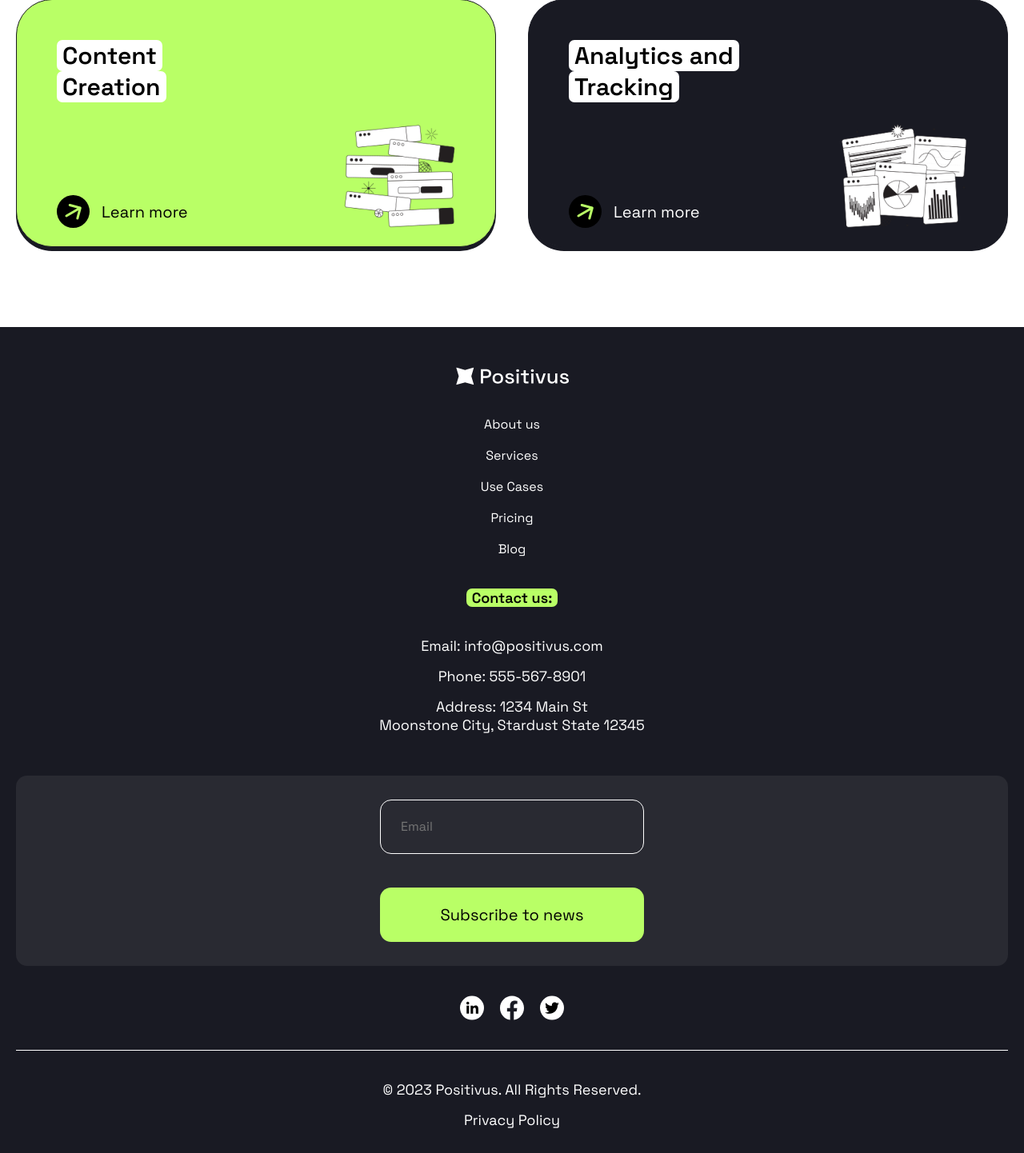
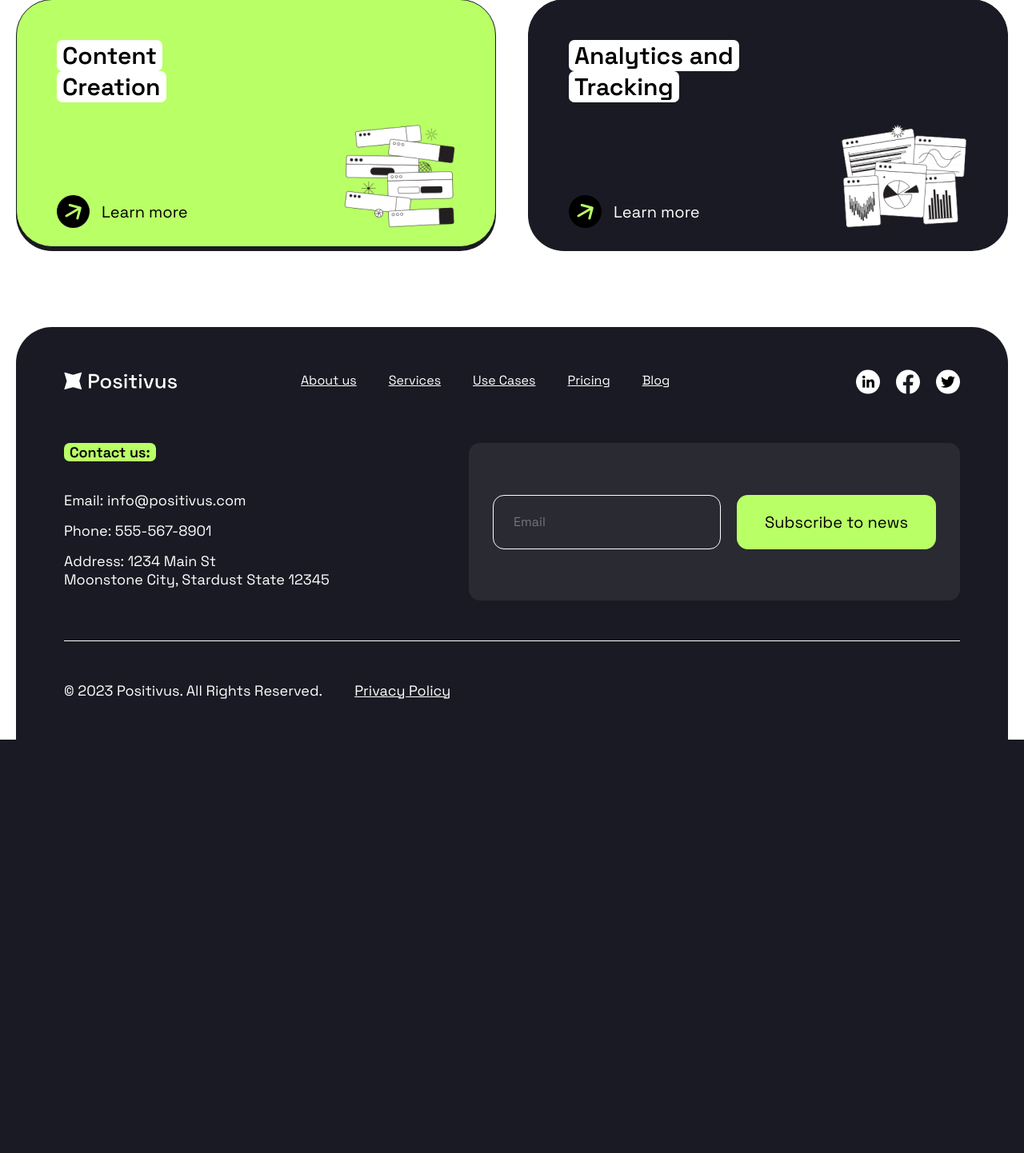
Before and after one commit to StanislavBaranyk/positivus, a PHP site: page /services.php in a window 1280 px wide. Shown: the part 977-2419 px from the top of the page at 80% size. After the commit the page ends 1902 px from the top, so only its background shows below. Run offline with PHP 8.4, Linux system fonts and the light colour scheme.

Commit message:
new code

```diff
--- a/action.php
+++ b/action.php
@@ -13,6 +13,7 @@ function dataCheck($name, $email, $message)
         $response['responseText'] = '<p>Hello: ' . $name . ', we get your data</p> <br>
              <p>You are email: ' . $email . '</p><br>
             <p>You are comment: ' . $message . '</p><br>';
+
     }
 
     echo json_encode($response);
--- a/adaptive.css
+++ b/adaptive.css
@@ -9,12 +9,13 @@
   }
 }
 @media screen and (min-width: 768px) {
-  .footer-contact-form {
+  footer .container .footer-box .section-items .footer-contact .footer-contact-form {
     flex-direction: row;
     align-items: center;
     gap: 20px;
+    justify-content: center;
   }
-  .footer-contact-form input {
+  footer .container .footer-box .section-items .footer-contact .footer-contact-form input {
     margin-bottom: 0;
   }
   .services .container .section-items .services-cards {
@@ -40,6 +41,59 @@
   }
 }
 @media screen and (min-width: 992px) {
+  footer .container .footer-box .section-items {
+    position: relative;
+  }
+  footer .container .footer-box .section-items .footer-header {
+    flex-direction: row;
+    align-items: center;
+    gap: 155px;
+  }
+  footer .container .footer-box .section-items .footer-header .header-logo {
+    margin-bottom: 0;
+  }
+  footer .container .footer-box .section-items .footer-header .footer-nav ul {
+    display: flex;
+    flex-direction: row;
+    align-items: center;
+    gap: 40px;
+  }
+  footer .container .footer-box .section-items .footer-header .footer-nav ul .nav-item:not(:last-child) {
+    margin-bottom: 0;
+  }
+  footer .container .footer-box .section-items .footer-header .footer-nav ul .nav-item .nav-link {
+    text-decoration: underline;
+  }
+  footer .container .footer-box .section-items .footer-icons {
+    position: absolute;
+    max-width: 130px;
+    width: 100%;
+    height: 31px;
+    top: -0.5%;
+    right: 0;
+  }
+  footer .container .footer-box .section-items .footer-contact {
+    flex-direction: row;
+    justify-content: space-between;
+  }
+  footer .container .footer-box .section-items .footer-contact .footer-contact-info {
+    align-items: start;
+  }
+  footer .container .footer-box .section-items .footer-contact .footer-contact-info .list-items .list-item .section-paragraph {
+    text-align: start;
+  }
+  footer .container .footer-box .section-items .footer-bottom {
+    display: flex;
+    flex-direction: row;
+    align-items: center;
+    gap: 40px;
+  }
+  footer .container .footer-box .section-items .footer-bottom p {
+    margin: 0;
+  }
+  footer .container .footer-box .section-items .footer-bottom a {
+    text-decoration: underline;
+  }
   .case-slider {
     display: none !important;
   }
@@ -196,6 +250,27 @@
   }
 }
 @media screen and (min-width: 1200px) {
+  footer {
+    padding: 0;
+    background: none;
+  }
+  footer .container .footer-box {
+    background: #191A23;
+    border-radius: 45px 45px 0px 0px;
+    padding: 55px 60px 50px;
+  }
+  footer .container .footer-box .section-items {
+    gap: 50px;
+  }
+  footer .container .footer-box .section-items .footer-header {
+    margin-bottom: 16px;
+  }
+  footer .container .footer-box .section-items .footer-contact .footer-contact-form input {
+    width: 285px;
+  }
+  footer .container .footer-box .section-items .footer-contact .footer-contact-form .section-btn {
+    width: 249px;
+  }
   header {
     padding: 30px 0;
     height: auto;
--- a/adaptive.scss
+++ b/adaptive.scss
@@ -14,10 +14,11 @@
 @media screen and (min-width: 768px) {
 
 
-  .footer-contact-form {
+  footer .container .footer-box .section-items .footer-contact .footer-contact-form {
     flex-direction: row;
     align-items: center;
     gap: 20px;
+    justify-content: center;
 
     input {
       margin-bottom: 0;
@@ -55,6 +56,93 @@
 }
 
 @media screen and (min-width: 992px) {
+
+
+  footer {
+    .container {
+
+      .footer-box {
+
+        .section-items {
+          position: relative;
+
+          .footer-header {
+            flex-direction: row;
+            align-items: center;
+            gap: 155px;
+
+            .header-logo {
+              margin-bottom: 0;
+            }
+
+            .footer-nav {
+              ul {
+                display: flex;
+                flex-direction: row;
+                align-items: center;
+                gap: 40px;
+
+                .nav-item:not(:last-child) {
+                  margin-bottom: 0;
+
+                }
+                .nav-item {
+
+                  .nav-link {
+                    text-decoration: underline;
+                  }
+                }
+              }
+            }
+          }
+
+          .footer-icons {
+            position: absolute;
+            max-width: 130px;
+            width: 100%;
+            height: 31px;
+            top: -0.5%;
+            right: 0;
+          }
+
+          .footer-contact {
+            flex-direction: row;
+            justify-content: space-between;
+
+            .footer-contact-info {
+              align-items: start;
+
+              .list-items {
+
+                .list-item {
+
+                  .section-paragraph {
+                    text-align: start;
+                  }
+                }
+              }
+            }
+          }
+
+          .footer-bottom {
+            display: flex;
+            flex-direction: row;
+            align-items: center;
+            gap: 40px;
+
+            p {
+              margin: 0;
+            }
+
+            a {
+              text-decoration: underline;
+            }
+          }
+
+        }
+      }
+    }
+  }
 
   .case-slider {
     display: none !important;
@@ -279,6 +367,43 @@
 }
 
 @media screen and (min-width: 1200px) {
+
+  footer {
+    padding: 0;
+    background: none;
+
+    .container {
+
+
+      .footer-box {
+        background: #191A23;
+        border-radius: 45px 45px 0px 0px;
+        padding: 55px 60px 50px;
+
+        .section-items {
+          gap: 50px;
+
+          .footer-header {
+            margin-bottom: 16px;
+          }
+
+          .footer-contact {
+
+            .footer-contact-form {
+              input {
+                width: 285px;
+              }
+
+              .section-btn {
+                width: 249px;
+              }
+            }
+          }
+
+        }
+      }
+    }
+  }
 
   header {
     padding: 30px 0;
--- a/layots/footer.php
+++ b/layots/footer.php
@@ -1,7 +1,7 @@
 <footer>
     <div class="container">
+        <div class="footer-box">
         <div class="section-items">
-
             <div class="footer-header">
                 <a class="header-logo" href="/">
                     <svg xmlns="http://www.w3.org/2000/svg" width="30" height="30" viewBox="0 0 30 30" fill="none">
@@ -61,10 +61,10 @@
                         </li>
                     </ul>
                 </div>
-                <form class="footer-contact-form">
-                    <input type="email" required placeholder="Email">
+                <form class="footer-contact-form" id="footer-form" action="/action-footer.php" method="post">
+                    <input id="footer-email" name="email" type="email" required placeholder="Email">
                     <div class="section-btn">
-                    <button type="button">Subscribe to news</button>
+                    <button id="footer-form-btn" type="submit">Subscribe to news</button>
                     </div>
                 </form>
             </div>
@@ -87,8 +87,9 @@
             <div class="footer-lines"></div>
             <div class="footer-bottom">
                 <p class="section-paragraph">© 2023 Positivus. All Rights Reserved.</p>
-                <p class="section-paragraph">Privacy Policy</p>
+                <a class="section-paragraph">Privacy Policy</a>
             </div>
+        </div>
         </div>
     </div>
 </footer>
--- a/style.css
+++ b/style.css
@@ -1006,72 +1006,72 @@ footer {
   padding-top: 50px;
   padding-bottom: 30px;
 }
-footer .container .section-items {
+footer .container .footer-box .section-items {
   display: flex;
   flex-direction: column;
   gap: 37px;
 }
-footer .container .section-items .footer-header {
+footer .container .footer-box .section-items .footer-header {
   display: flex;
   flex-direction: column;
   align-items: center;
 }
-footer .container .section-items .footer-header .header-logo {
+footer .container .footer-box .section-items .footer-header .header-logo {
   display: flex;
   flex-direction: row;
   align-items: center;
   gap: 8px;
   margin-bottom: 37px;
 }
-footer .container .section-items .footer-header .header-logo svg:first-child {
+footer .container .footer-box .section-items .footer-header .header-logo svg:first-child {
   height: 23px;
   width: 23px;
 }
-footer .container .section-items .footer-header .header-logo svg:last-child {
+footer .container .footer-box .section-items .footer-header .header-logo svg:last-child {
   height: 19px;
   width: 110px;
 }
-footer .container .section-items .footer-header .footer-nav ul {
+footer .container .footer-box .section-items .footer-header .footer-nav ul {
   list-style-type: none;
   padding: 0;
   margin: 0;
 }
-footer .container .section-items .footer-header .footer-nav ul .nav-item:not(:last-child) {
+footer .container .footer-box .section-items .footer-header .footer-nav ul .nav-item:not(:last-child) {
   margin-bottom: 15px;
 }
-footer .container .section-items .footer-header .footer-nav ul .nav-item {
+footer .container .footer-box .section-items .footer-header .footer-nav ul .nav-item {
   text-align: center;
 }
-footer .container .section-items .footer-header .footer-nav ul .nav-item .nav-link {
+footer .container .footer-box .section-items .footer-header .footer-nav ul .nav-item .nav-link {
   color: #FFFFFF;
 }
-footer .container .section-items .footer-contact {
+footer .container .footer-box .section-items .footer-contact {
   display: flex;
   flex-direction: column;
   gap: 37px;
 }
-footer .container .section-items .footer-contact .footer-contact-info {
+footer .container .footer-box .section-items .footer-contact .footer-contact-info {
   display: flex;
   flex-direction: column;
   align-items: center;
   gap: 37px;
 }
-footer .container .section-items .footer-contact .footer-contact-info h5 {
+footer .container .footer-box .section-items .footer-contact .footer-contact-info h5 {
   font-size: 18px;
 }
-footer .container .section-items .footer-contact .footer-contact-info .list-items {
+footer .container .footer-box .section-items .footer-contact .footer-contact-info .list-items {
   list-style-type: none;
   padding: 0;
   margin: 0;
 }
-footer .container .section-items .footer-contact .footer-contact-info .list-items .list-item {
+footer .container .footer-box .section-items .footer-contact .footer-contact-info .list-items .list-item {
   margin-bottom: 15px;
 }
-footer .container .section-items .footer-contact .footer-contact-info .list-items .list-item .section-paragraph {
+footer .container .footer-box .section-items .footer-contact .footer-contact-info .list-items .list-item .section-paragraph {
   color: #FFFFFF;
   text-align: center;
 }
-footer .container .section-items .footer-contact .footer-contact-form {
+footer .container .footer-box .section-items .footer-contact .footer-contact-form {
   border-radius: 14px;
   background: #292A32;
   padding: 30px;
@@ -1079,7 +1079,7 @@ footer .container .section-items .footer-contact .footer-contact-form {
   flex-direction: column;
   align-items: center;
 }
-footer .container .section-items .footer-contact .footer-contact-form input {
+footer .container .footer-box .section-items .footer-contact .footer-contact-form input {
   background: none;
   border-radius: 14px;
   border: 1px solid white;
@@ -1090,11 +1090,11 @@ footer .container .section-items .footer-contact .footer-contact-form input {
   color: #FFFFFF;
   font-size: 16px;
 }
-footer .container .section-items .footer-contact .footer-contact-form .section-btn {
+footer .container .footer-box .section-items .footer-contact .footer-contact-form .section-btn {
   max-width: 330px;
   width: 100%;
 }
-footer .container .section-items .footer-contact .footer-contact-form .section-btn button {
+footer .container .footer-box .section-items .footer-contact .footer-contact-form .section-btn button {
   font-size: 20px;
   color: black;
   background: #B9FF66;
@@ -1106,26 +1106,28 @@ footer .container .section-items .footer-contact .footer-contact-form .section-b
   align-items: center;
   justify-content: center;
 }
-footer .container .section-items .footer-icons {
+footer .container .footer-box .section-items .footer-icons {
   display: flex;
   flex-direction: row;
   justify-content: center;
   align-items: center;
   gap: 20px;
 }
-footer .container .section-items .footer-lines {
+footer .container .footer-box .section-items .footer-lines {
   width: 100%;
   height: 1px;
   background: #FFFFFF;
 }
-footer .container .section-items .footer-bottom {
+footer .container .footer-box .section-items .footer-bottom {
   text-align: center;
 }
-footer .container .section-items .footer-bottom p:first-child {
+footer .container .footer-box .section-items .footer-bottom p {
   margin-bottom: 15px;
+  color: #FFFFFF;
 }
-footer .container .section-items .footer-bottom p {
+footer .container .footer-box .section-items .footer-bottom a {
   color: #FFFFFF;
+  text-decoration: none;
 }
 
 .overflow-h {
--- a/style.scss
+++ b/style.scss
@@ -1180,6 +1180,7 @@ footer {
 
   .container {
 
+    .footer-box {
       .section-items {
         @include flexCol;
         gap: 37px;
@@ -1218,6 +1219,7 @@ footer {
 
               .nav-item {
                 text-align: center;
+
                 .nav-link {
                   color: #FFFFFF;
                 }
@@ -1239,6 +1241,7 @@ footer {
             h5 {
               font-size: 18px;
             }
+
             .list-items {
               list-style-type: none;
               padding: 0;
@@ -1254,6 +1257,7 @@ footer {
               }
             }
           }
+
 
             .footer-contact-form {
               border-radius: 14px;
@@ -1273,9 +1277,11 @@ footer {
                 color: #FFFFFF;
                 font-size: 16px;
               }
+
               .section-btn {
                 max-width: 330px;
                 width: 100%;
+
                 button {
                   font-size: 20px;
                   color: black;
@@ -1307,12 +1313,17 @@ footer {
 
         .footer-bottom {
           text-align: center;
-        p:first-child {
+
+
+          p {
             margin-bottom: 15px;
+            color: #FFFFFF;
           }
 
-        p {
+          a {
             color: #FFFFFF;
+            text-decoration: none;
+          }
         }
       }
     }
```
Also changed, not shown: action-footer.php (added, +18 -0 lines), script.js (+38 -0 lines), 2 other files. Lines whose indentation alone changed are shown as unchanged.
